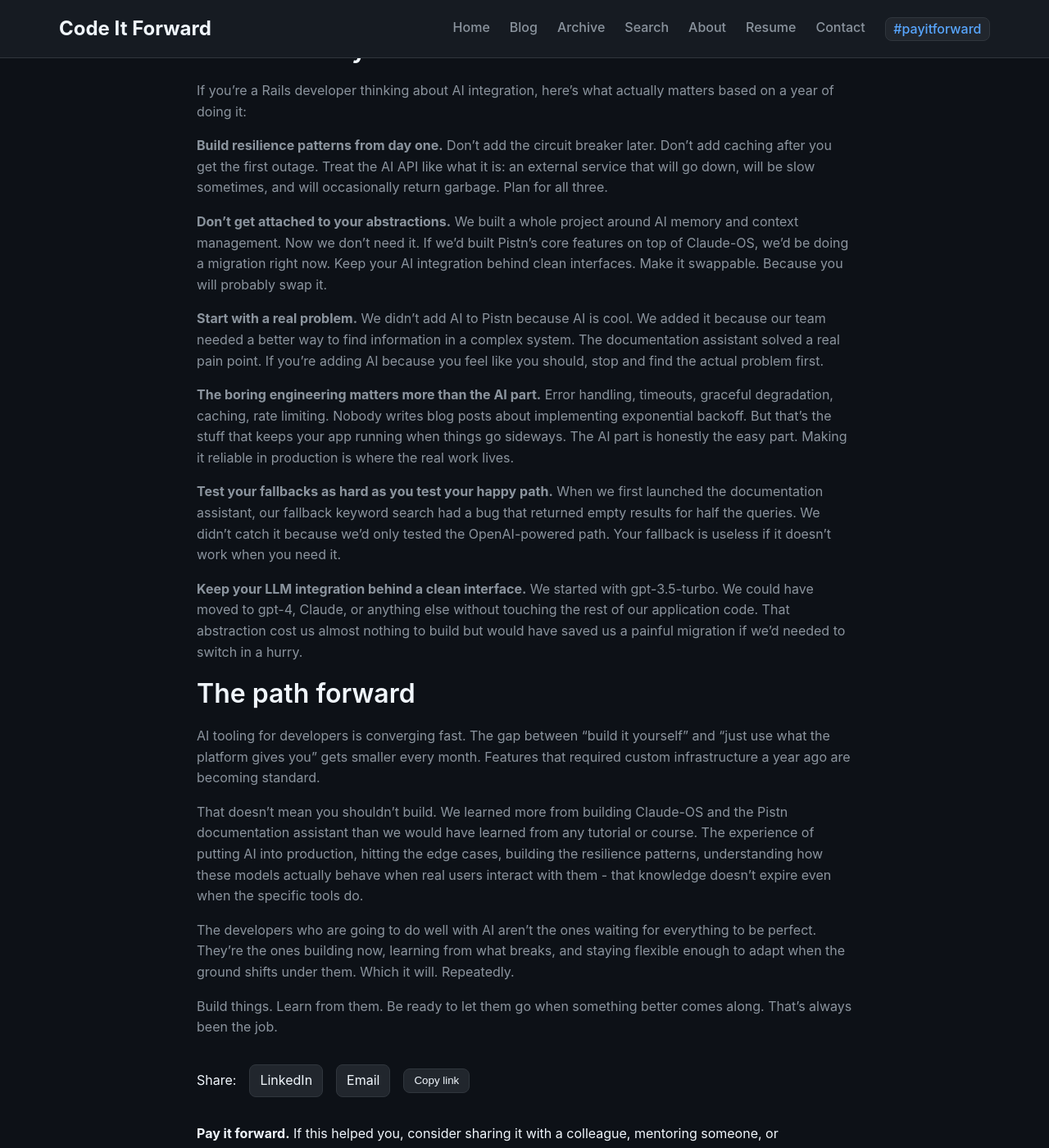
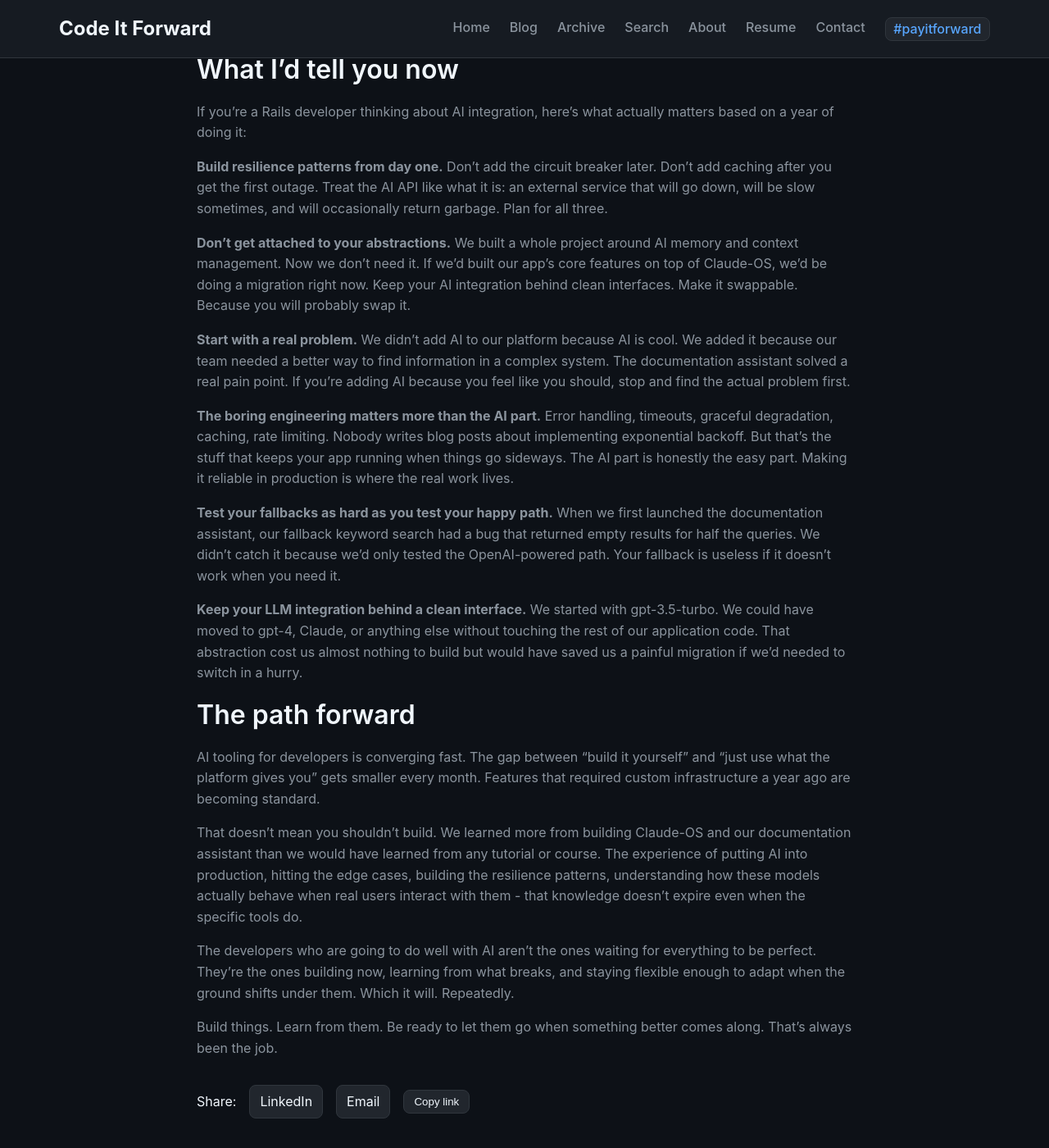
Before and after one commit to brobertsaz/brobertsaz.github.io, a Jekyll site: the page built from _posts/2026-03-13-what-a-year-of-ai-in-production-rails-taught-me.md, in a window 1280 px wide and 1400 px high, scrolled down 3800 px. Shown: the whole window at 82% size. Built offline with Jekyll 4.4.1, drawn with Linux system fonts in a browser that asks for light colours; comment, search, counter and statistics services are not loaded; some of the changed text lies outside the part shown.

Commit message:
Remove Pistn name from blog post
Co-Authored-By: Claude Opus 4.6 <noreply@anthropic.com>

```diff
--- a/_posts/2026-03-13-what-a-year-of-ai-in-production-rails-taught-me.md
+++ b/_posts/2026-03-13-what-a-year-of-ai-in-production-rails-taught-me.md
@@ -33,7 +33,7 @@ But I'm getting ahead of myself. Let me start from the beginning.
 
 ## Where it started - needing AI in a real app
 
-I run a platform called [Pistn](https://pistn.com), an automotive service management SaaS that's been around since 2014. We're talking tire shops, oil change centers, service centers. The Rails codebase has grown to over 10,000 files. It does a lot: custom branded websites for each dealer, CRM with email campaigns and text messaging, online appointment booking, POS integration, analytics. The usual SaaS sprawl that happens when you've been building something for a decade.
+I run an automotive service management SaaS that's been around since 2014. We're talking tire shops, oil change centers, service centers. The Rails codebase has grown to over 10,000 files. It does a lot: custom branded websites for each dealer, CRM with email campaigns and text messaging, online appointment booking, POS integration, analytics. The usual SaaS sprawl that happens when you've been building something for a decade.
 
 The first time we actually needed AI was for a documentation assistant. Our platform has a lot of moving parts, and our team needed a way to ask questions about how things work without digging through hundreds of files. Think of it as an internal search engine that actually understands what you're asking, not just matching keywords.
 
@@ -57,7 +57,7 @@ Here's what I want to emphasize to other Rails devs: these patterns have nothing
 
 ## The memory problem
 
-Around the same time we were building the documentation assistant, I started using Claude Code daily for development work on Pistn. And Claude Code is genuinely great. It understands code, writes clean solutions, debugs tricky issues. But it had one massive problem: every conversation started from scratch.
+Around the same time we were building the documentation assistant, I started using Claude Code daily for development work on the platform. And Claude Code is genuinely great. It understands code, writes clean solutions, debugs tricky issues. But it had one massive problem: every conversation started from scratch.
 
 I'd spend ten minutes explaining our account hierarchy. Account has GroupAccount, GroupAccount has DealerAccount, there are integrated sites with shared variant partials, the Front::LocalController handles specific routes separately from FrontController. Claude would get it, write perfect code, and then tomorrow? Same conversation, same ten minutes, same explanation.
 
@@ -93,9 +93,9 @@ If you're a Rails developer thinking about AI integration, here's what actually
 
 **Build resilience patterns from day one.** Don't add the circuit breaker later. Don't add caching after you get the first outage. Treat the AI API like what it is: an external service that will go down, will be slow sometimes, and will occasionally return garbage. Plan for all three.
 
-**Don't get attached to your abstractions.** We built a whole project around AI memory and context management. Now we don't need it. If we'd built Pistn's core features on top of Claude-OS, we'd be doing a migration right now. Keep your AI integration behind clean interfaces. Make it swappable. Because you will probably swap it.
+**Don't get attached to your abstractions.** We built a whole project around AI memory and context management. Now we don't need it. If we'd built our app's core features on top of Claude-OS, we'd be doing a migration right now. Keep your AI integration behind clean interfaces. Make it swappable. Because you will probably swap it.
 
-**Start with a real problem.** We didn't add AI to Pistn because AI is cool. We added it because our team needed a better way to find information in a complex system. The documentation assistant solved a real pain point. If you're adding AI because you feel like you should, stop and find the actual problem first.
+**Start with a real problem.** We didn't add AI to our platform because AI is cool. We added it because our team needed a better way to find information in a complex system. The documentation assistant solved a real pain point. If you're adding AI because you feel like you should, stop and find the actual problem first.
 
 **The boring engineering matters more than the AI part.** Error handling, timeouts, graceful degradation, caching, rate limiting. Nobody writes blog posts about implementing exponential backoff. But that's the stuff that keeps your app running when things go sideways. The AI part is honestly the easy part. Making it reliable in production is where the real work lives.
 
@@ -107,7 +107,7 @@ If you're a Rails developer thinking about AI integration, here's what actually
 
 AI tooling for developers is converging fast. The gap between "build it yourself" and "just use what the platform gives you" gets smaller every month. Features that required custom infrastructure a year ago are becoming standard.
 
-That doesn't mean you shouldn't build. We learned more from building Claude-OS and the Pistn documentation assistant than we would have learned from any tutorial or course. The experience of putting AI into production, hitting the edge cases, building the resilience patterns, understanding how these models actually behave when real users interact with them - that knowledge doesn't expire even when the specific tools do.
+That doesn't mean you shouldn't build. We learned more from building Claude-OS and our documentation assistant than we would have learned from any tutorial or course. The experience of putting AI into production, hitting the edge cases, building the resilience patterns, understanding how these models actually behave when real users interact with them - that knowledge doesn't expire even when the specific tools do.
 
 The developers who are going to do well with AI aren't the ones waiting for everything to be perfect. They're the ones building now, learning from what breaks, and staying flexible enough to adapt when the ground shifts under them. Which it will. Repeatedly.
 
```
